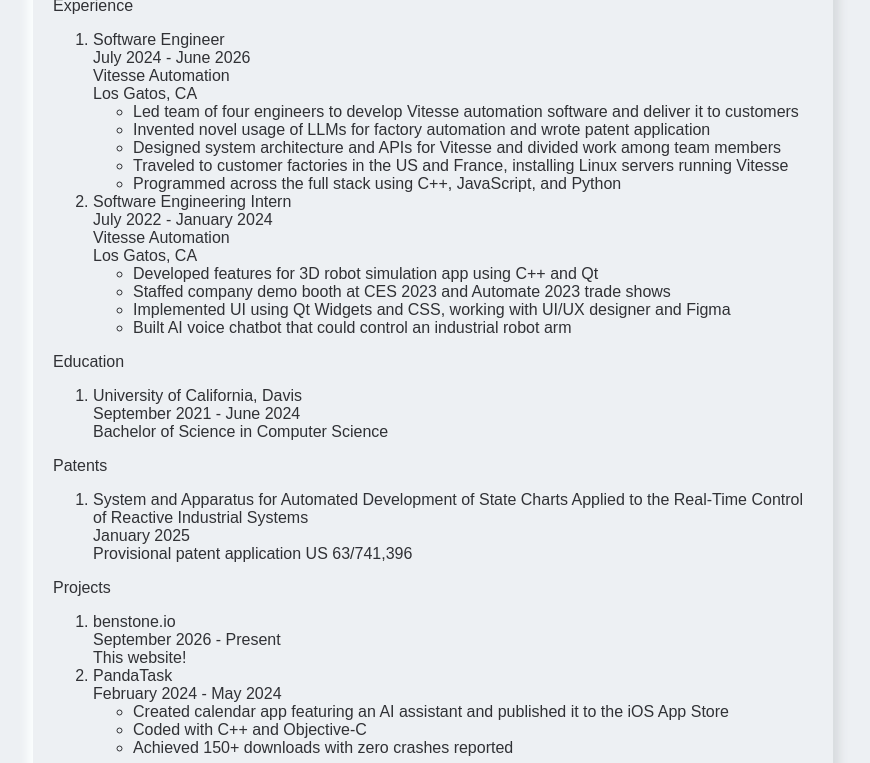
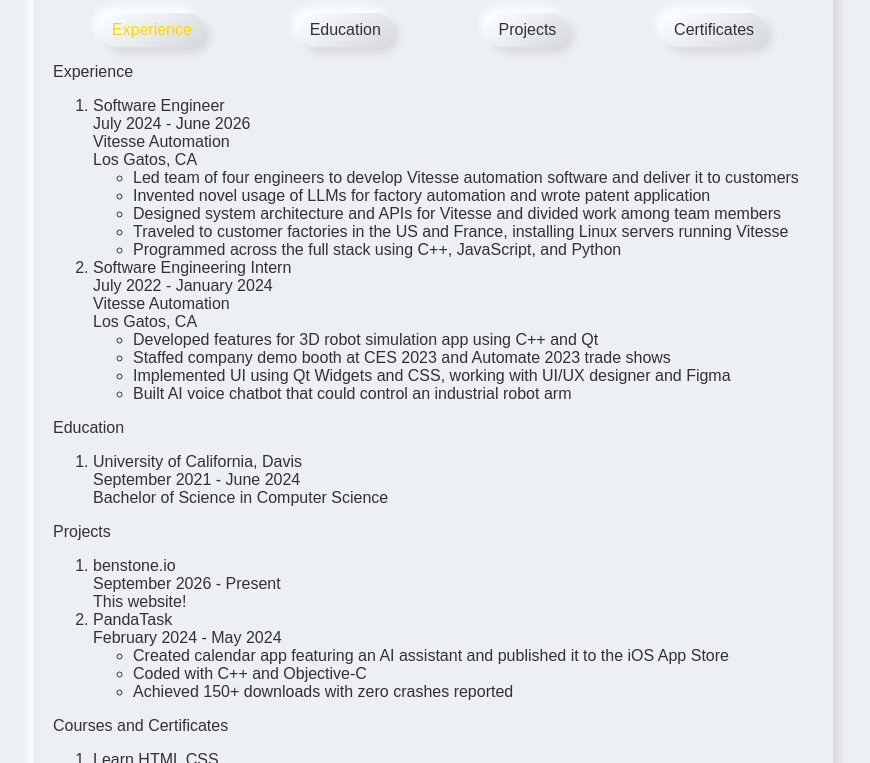
Before and after one commit to bstone100/benstone.io, a website built with Vite: page index.html in a window 1280 px wide. Shown: the part 560-1323 px from the top of the page, without its empty margins (207-1077 px from the left). Built offline with nearby package versions, Linux system fonts and the light colour scheme; a web font is replaced by a local one.

Commit message:
started work on a tab bar to switch between content sections

```diff
--- a/components/shadows.css
+++ b/components/shadows.css
@@ -41,3 +41,25 @@
     inherits: false;
     initial-value: 0;
 }
+
+.neu--round {
+    /* we're going to apply a linear gradient to the background of the element */
+    /* when pressed, swap the colors */
+    /* this class covers both the convex and concave state */
+
+    /*
+        - top left will interpolate between lighter-than-background and darker-than-background, depending on --press
+        - opacity will not change
+        - top left: when not pressed (--press = 0), this part is highlighted
+        - top left: when pressed (--press = 1), this part is shadowed
+        - bottom right: when not pressed (--press = 0), this part is shadowed
+        - bottom right: when pressed (--press = 1), this part is highlighted
+        formula top left color: tlc(l, i, p) = (l - i) + (1 - p)(2i)
+        formula bottom right color: brc(l, i, p) = (l - i) + p(2i)
+    */
+
+    --top-left-color: oklch(from var(--background-color) calc(l - var(--i) + (1 - var(--press)) * 2 * var(--i)) c h);
+    --bottom-right-color: oklch(from var(--background-color) calc(l - var(--i) + var(--press) * 2 * var(--i)) c h);
+
+    background-image: linear-gradient(145deg, var(--top-left-color), var(--bottom-right-color));
+}
--- /dev/null
+++ b/components/tabs.css
@@ -0,0 +1,30 @@
+.pill-tabs {
+    display: flex;
+    justify-content: space-around;
+    list-style: none;
+    padding: 0;
+}
+
+.pill {
+    padding: 0.5rem 0.75rem;
+    border-radius: 1.5rem;
+    cursor: pointer;
+    transition-property: --press, scale;
+    transition-duration: var(--click-duration);
+    transition-timing-function: var(--click-easing);
+    display: block;
+}
+
+.pill:hover {
+    scale: 1.1;
+}
+
+.pill:active {
+    --press: 1;
+    scale: 0.9;
+}
+
+/* make the current tab stand out from the rest */
+.pill.current {
+    color: gold;
+}
--- a/index.html
+++ b/index.html
@@ -132,6 +132,22 @@
                     </div>
                 </div>
             </section>
+            <nav>
+                <ul class="pill-tabs">
+                    <li>
+                        <a href="#experience" class="unset pill neu neu--round current">Experience</a>
+                    </li>
+                    <li>
+                        <a href="#education" class="unset pill neu neu--round">Education</a>
+                    </li>
+                    <li>
+                        <a href="#projects" class="unset pill neu neu--round">Projects</a>
+                    </li>
+                    <li>
+                        <a href="#certificates" class="unset pill neu neu--round">Certificates</a>
+                    </li>
+                </ul>
+            </nav>
             <section>
                 <h3>Experience</h3>
                 <ol>
@@ -169,16 +185,6 @@
                         <p>University of California, Davis</p>
                         <p><time>September 2021 - June 2024</time></p>
                         <p>Bachelor of Science in Computer Science</p>
-                    </li>
-                </ol>
-            </section>
-            <section>
-                <h3>Patents</h3>
-                <ol>
-                    <li>
-                        <p>System and Apparatus for Automated Development of State Charts Applied to the Real-Time Control of Reactive Industrial Systems</p>
-                        <p><time>January 2025</time></p>
-                        <p>Provisional patent application US 63/741,396</p>
                     </li>
                 </ol>
             </section>
--- a/main.js
+++ b/main.js
@@ -53,3 +53,21 @@
         updateDialogAnimationTarget(button, dialog);
     });
 });
+
+const tabs = document.querySelectorAll(".pill-tabs .pill");
+
+window.addEventListener("hashchange", (event) => {
+    console.log(event);
+
+    tabs.forEach(tab => {
+        tab.classList.remove("current");
+    });
+
+    const hash = new URL(event.newURL).hash;
+
+    const currentTab = document.querySelector(`[href="${hash}"]`);
+
+    if (currentTab) {
+        currentTab.classList.add("current");
+    }
+});
--- a/style.css
+++ b/style.css
@@ -8,3 +8,4 @@
 
 @import url("components/buttons.css");
 @import url("components/dialogs.css");
+@import url("components/tabs.css");
```
Also changed, not shown: components/colors.css (line endings or trailing spaces).
